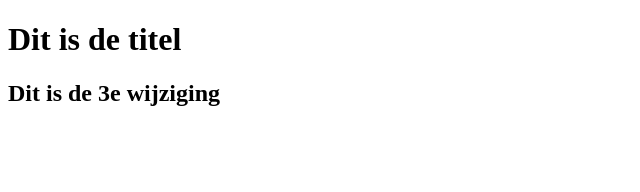
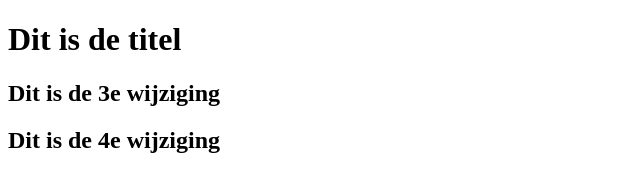
Before and after one commit to HyperHydroX/nieuwproject, a plain HTML site: page newProject/WebContent/index.html in a window 1280 px wide. Shown: the whole page, without its empty margins (0-640 px from the left). Drawn offline with Linux system fonts and the light colour scheme.

Commit message:
Dit is de 4e wijziging

```diff
--- a/newProject/WebContent/index.html
+++ b/newProject/WebContent/index.html
@@ -9,6 +9,7 @@
 		<div class="page-header">
 			<h1>Dit is de titel</h1>
 			<h2>Dit is de 3e wijziging</h2>
+			<h2>Dit is de 4e wijziging</h2>
 		</div>
 	</div>
 
```
